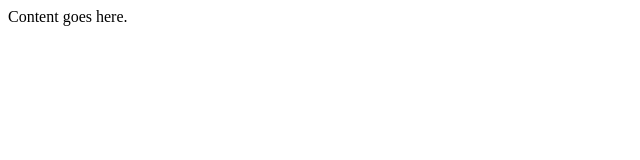
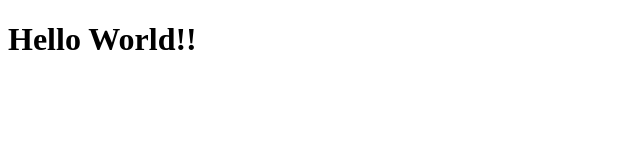
Before and after one commit to jacobvarghese74/hello, a plain HTML site: page index.html in a window 1280 px wide. Shown: the whole page, without its empty margins (0-640 px from the left). Drawn offline with Linux system fonts and the light colour scheme.

Commit message:
Update index.html

```diff
--- a/index.html
+++ b/index.html
@@ -7,6 +7,6 @@
     </head>
 
     <body>
-    Content goes here.
+        <h1> Hello World!!</h1>
     </body>
 </html>
```
